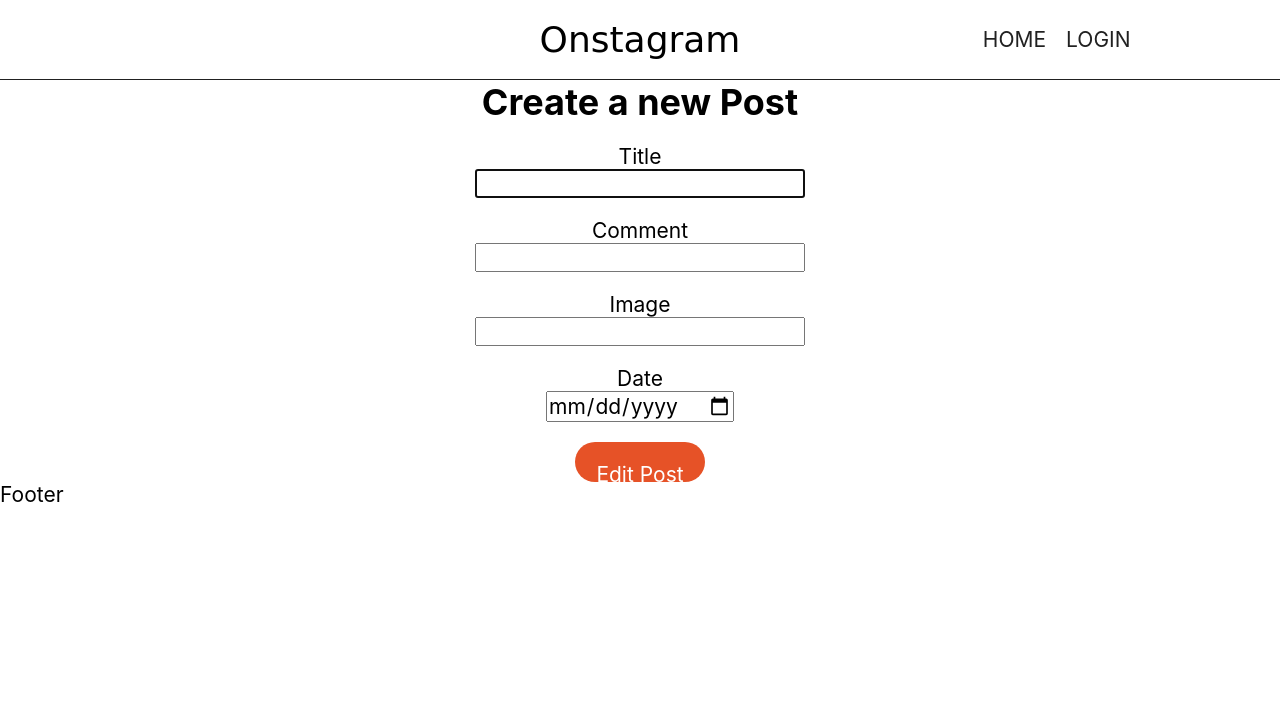
After one commit to rubendata/udacity_fullstack_capstone, a Flask app: template templates/edit_post.html in a window 1280 px wide. The commit adds this page. Shown: the top 722 px of the page. Run offline with Flask 2, Linux system fonts and the light colour scheme; the template is opened without the code that fills it: values that come from a table or form of the project are taken from there, others are empty; some web fonts are replaced.

Commit message:
added delete and post methods for post

```diff
--- a/app.py
+++ b/app.py
@@ -100,10 +100,20 @@ def create_app(test_config=None):
         print('Audience: {}'.format(AUTH0_AUDIENCE))
         return auth0.authorize_redirect(redirect_uri=AUTH0_CALLBACK_URL, audience=AUTH0_AUDIENCE)
 
+    @app.route('/logout')
+    def logout():
+        try:
+            session.clear()
+            params = {'returnTo': url_for('home', _external=True), 'client_id': AUTH0_CLIENT_ID}
+            return redirect(auth0.api_base_url + '/v2/logout?' + urlencode(params))
+        except Exception as e:
+            print (e)
+
     # -------------------------------------------------------------------------#
     # Application Routes
     # -------------------------------------------------------------------------#
     @app.route('/')
+    @cross_origin()
     def home():
         permission = get_permission()
         #posts = Post.query.all()
@@ -112,11 +122,16 @@ def create_app(test_config=None):
         return render_template("index.html", posts=posts, permission=permission)
 
     @app.route('/profile')
-    def profile():
+    @cross_origin()
+    @requires_auth('post:images')
+    def profile(payload):
+        print(payload)
+        permission = get_permission()
         return render_template('profile.html',
                             userinfo=session[constants.PROFILE_KEY],
                             userinfo_pretty=json.dumps(session[constants.JWT_PAYLOAD], indent=4),
-                            token=session['token'])
+                            token=session['token'],
+                            permission = permission)
 
     @app.route('/posts/create', methods=['POST', 'GET'])
     @cross_origin()
@@ -136,17 +151,37 @@ def create_app(test_config=None):
             except Exception as e:
                 print(e)
                 abort(400)
-        return render_template("form.html", form=form)
+        return render_template("new_post.html", form=form)
+
+    @app.route('/posts/<post_id>/delete', methods=['DELETE'])
+    @cross_origin()
+    @requires_auth('post:images')
+    def delete_post(payload, post_id):
+        post = Post.query.filter_by(id=post_id).one_or_none()
+        post.delete()
+        print(f"post with id {post_id} successfully deleted")
+        return redirect(url_for("home"))
 
 
-    @app.route('/logout')
-    def logout():
-        try:
-            session.clear()
-            params = {'returnTo': url_for('home', _external=True), 'client_id': AUTH0_CLIENT_ID}
-            return redirect(auth0.api_base_url + '/v2/logout?' + urlencode(params))
-        except Exception as e:
-            print (e)
+
+    @app.route('/posts/<post_id>/edit', methods=['GET','POST']) #TODO: add permission check
+    @cross_origin()
+    @requires_auth('post:images')
+    def edit_post(payload, post_id):
+        post = Post.query.filter_by(id=post_id).one_or_none()
+        if request.method == "POST":
+            post.comment=request.form.get("comment")
+            post.date=request.form.get("date")
+            post.title=request.form.get("title")
+            post.image=request.form.get("image")
+            print(post)
+            post.update()
+            return redirect(url_for("home"))
+
+        else:
+            form = PostForm(request.form)
+            return render_template("edit_post.html", post=post, form=form)
+
 
     # -------------------------------------------------------------------------#
     # Error handling
--- a/forms.py
+++ b/forms.py
@@ -6,6 +6,6 @@ from datetime import datetime
 
 class PostForm(FlaskForm):
     title = StringField('Title', validators=[DataRequired()])
-    comment = TextAreaField('Comment', validators=[DataRequired()])
+    comment = StringField('Comment', validators=[DataRequired()])
     image = URLField('Image', validators=[DataRequired(), url()])
     date = DateField('Date', validators=[DataRequired()],default= datetime.today())
--- /dev/null
+++ b/templates/edit_post.html
@@ -0,0 +1,28 @@
+{% extends "layouts/base.html" %}
+{% block title%} Onstagram - Edit Post  {% endblock %}
+
+{% block content%}
+
+<form class="form flex_col_center" id="form" method="POST">
+    <h1 class="form-heading">Create a new Post</h1>
+      <div class="form-group">
+        <label for="title">Title</label>
+        {{ form.title(class_ = 'form-control', autofocus = true, value=post.title) }}
+      </div>
+
+      <div class="form-group">
+        <label for="comment">Comment</label>
+        {{ form.comment(class_ = 'form-control', args=(8,2), autofocus = true, value=post.comment) }}
+      </div>
+      <div class="form-group">
+        <label for="image">Image</label>
+        {{ form.image(class_ = 'form-control', type="url", autofocus = true, value=post.image) }}
+      </div>
+      <div class="form-group">
+        <label for="date">Date</label>
+        {{ form.date(class_ = 'form-control', autofocus = true, value=post.date) }}
+      </div>
+      <input type="submit" value="Edit Post" class="btn_round">
+
+</form>
+{% endblock %}
--- a/templates/profile.html
+++ b/templates/profile.html
@@ -12,6 +12,11 @@
                 <pre>{{userinfo_pretty}}</pre>
                 <p><b>token:</b> {{ token }}</p>
 
+
+                <p><b>permission:</b>  {% for i in permission %}
+                    {{ i }},
+                {% endfor %}</p>
+
                 <a id="qsLogoutBtn" class="btn btn-primary btn-lg btn-logout btn-block" href="/logout">Logout</a>
             </div>
         </div>
```
Also changed, not shown: templates/index.html (+28 -0 lines), templates/new_post.html (renamed from templates/form.html).
